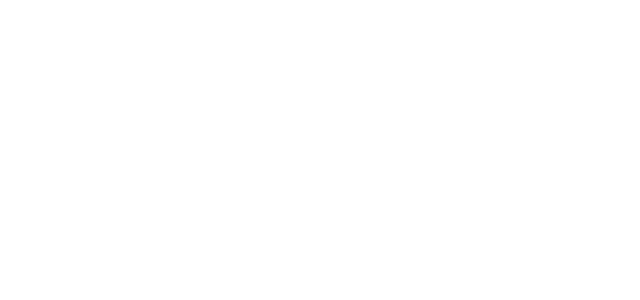
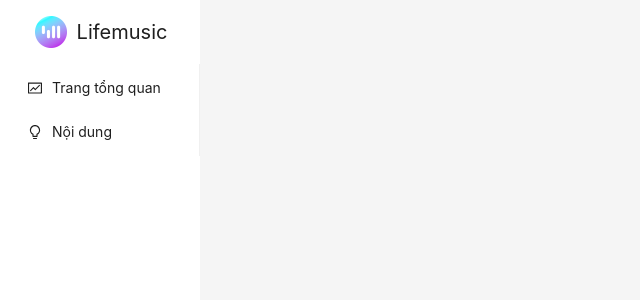
Before and after one commit to Life-Music/system-studio, a Vue app: page / in a window 1280 px wide. Shown: the top 300 px of the page, without its empty margins (0-640 px from the left). Built offline with nearby package versions, Linux system fonts and the light colour scheme.

Commit message:
feat: add sidebar

```diff
--- /dev/null
+++ b/src/components/Sidebar/USidebar.vue
@@ -0,0 +1,58 @@
+<template>
+  <LayoutSider class="overflow-auto h-screen fixed left-0 top-0 bottom-0 py-4" theme="light">
+    <div class="flex items-center gap-x-2 justify-center mb-4">
+      <div class="logo h-8 w-9 bg-contain bg-center bg-no-repeat" />
+      <div class="text-xl">Lifemusic</div>
+    </div>
+    <Menu mode="inline" v-model:selected-keys="currentRoute">
+      <MenuItem v-for="(menuItem, i) in menu" :key="menuItem.key" @click="menuItem.onClick">
+        <component :is="menuItem.icon" />
+        <span class="nav-text">{{ menuItem.text }}</span>
+      </MenuItem>
+    </Menu>
+  </LayoutSider>
+</template>
+<script setup lang="ts">
+import { LayoutSider, Menu, MenuItem } from 'ant-design-vue'
+import Logo from '@/assets/logo.png'
+import { FundOutlined, BulbOutlined } from '@ant-design/icons-vue'
+import { useI18n } from 'vue-i18n'
+import { useRouter } from 'vue-router'
+import routerNames from '@/router/routerNames'
+import { useRoute } from 'vue-router'
+import { ref } from 'vue'
+
+const { t } = useI18n()
+const cssLogo = `url('${Logo}')`
+const router = useRouter()
+const route = useRoute()
+const currentRoute = ref([route.matched[route.matched.length - 1]?.name?.toString() ?? ''])
+
+const menu = [
+  {
+    icon: FundOutlined,
+    text: t('dashboard'),
+    key: routerNames.HOME,
+    onClick: () => {
+      router.push({
+        name: routerNames.HOME
+      })
+    }
+  },
+  {
+    icon: BulbOutlined,
+    text: t('all_content'),
+    key: routerNames.CONTENT,
+    onClick: () => {
+      router.push({
+        name: routerNames.CONTENT
+      })
+    }
+  }
+]
+</script>
+<style scoped>
+.logo {
+  background-image: v-bind(cssLogo);
+}
+</style>
--- a/src/lang/index.ts
+++ b/src/lang/index.ts
@@ -6,6 +6,7 @@
 const i18n = createI18n<[MessageSchema], 'vi'>({
   locale: "vi",
   fallbackLocale: "en",
+  legacy: false,
   messages: {
     vi: messageVi,
   }
--- a/src/lang/vi/message.ts
+++ b/src/lang/vi/message.ts
@@ -5,4 +5,6 @@
   token_wrong: "Mã xác thực không hợp lệ, hoặc đã hết hạn, vui lòng thử lại!",
   verification_success: "Xác thực thành công",
   please_wait: "Vui lòng đợi giây lát",
+  dashboard: "Trang tổng quan",
+  all_content: "Nội dung",
 }
--- a/src/layouts/DefaultLayout.vue
+++ b/src/layouts/DefaultLayout.vue
@@ -1,3 +1,14 @@
 <template>
-  <slot />
+  <Layout has-sider>
+    <Sidebar />
+    <Layout class="ml-[200px]">
+      <LayoutContent>
+        <slot />
+      </LayoutContent>
+    </Layout>
+  </Layout>
 </template>
+<script setup lang="ts">
+import { Layout, LayoutContent } from 'ant-design-vue'
+import Sidebar from '@/components/Sidebar/USidebar.vue'
+</script>
--- a/src/router/index.ts
+++ b/src/router/index.ts
@@ -1,6 +1,7 @@
 import { createRouter, createWebHistory } from 'vue-router'
 import HomeView from '../views/HomeView.vue'
 import routerNames from './routerNames'
+import ContentView from "../views/management/ContentView.vue"
 
 const router = createRouter({
   history: createWebHistory(import.meta.env.BASE_URL),
@@ -18,6 +19,16 @@
       name: routerNames.HOME,
       component: HomeView
     },
+    {
+      path: '/management',
+      children: [
+        {
+          path: 'content',
+          name: routerNames.CONTENT,
+          component: ContentView,
+        }
+      ]
+    }
   ]
 })
 
--- a/src/router/routerNames.ts
+++ b/src/router/routerNames.ts
@@ -1,4 +1,5 @@
 export default {
   AUTH: "AUTH.SSO",
-  HOME: "DASHBOARD"
+  HOME: "DASHBOARD",
+  CONTENT: "MANAGEMENT.CONTENT"
 }
--- /dev/null
+++ b/src/views/management/ContentView.vue
@@ -0,0 +1,4 @@
+<template>
+  <div></div>
+</template>
+<script setup lang="ts"></script>
```
Also changed, not shown: src/assets/logo.png (added), src/assets/logo.svg (deleted).
